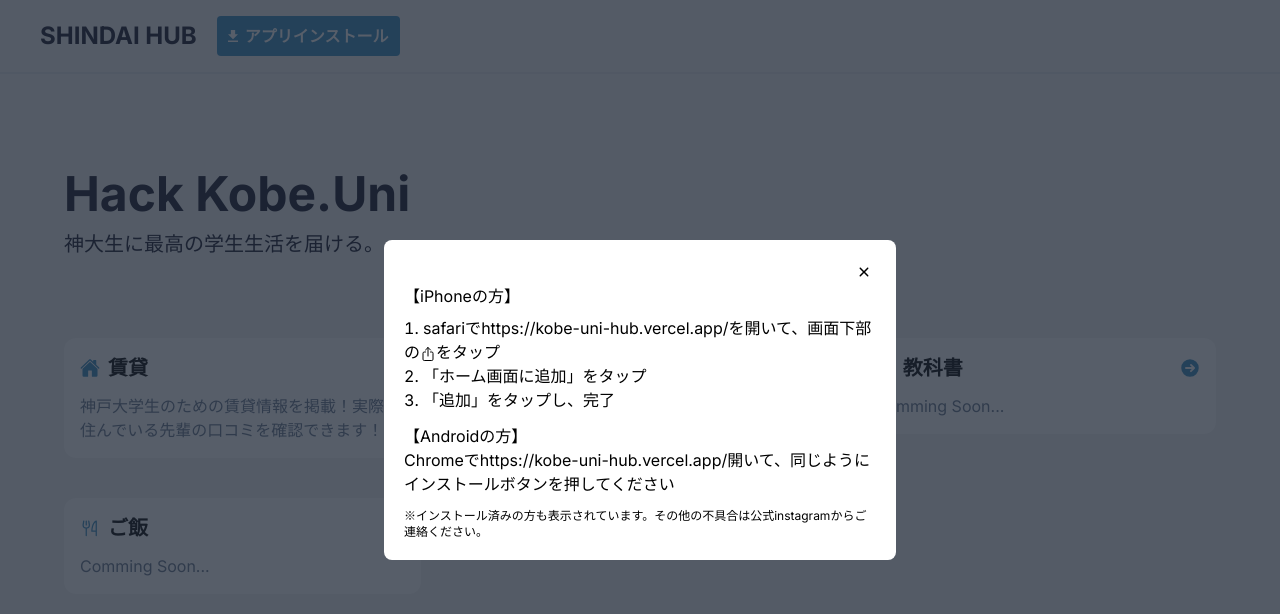
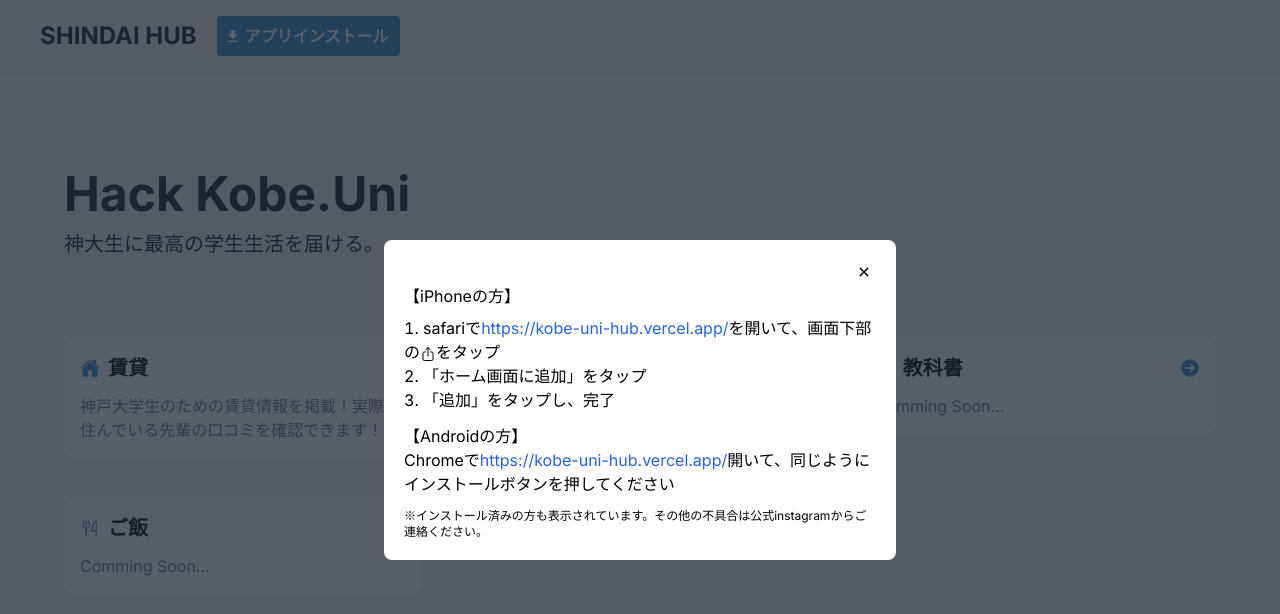
Before and after one commit to A4-dev-team/shindaihub, a Next.js app: page / in a window 1280 px wide. Both pictures are taken after a click on the button "アプリインストール". Shown: the top 614 px of the page. Built offline with nearby package versions, Linux system fonts and the light colour scheme.

Commit message:
URLを青くした

```diff
--- a/components/header.tsx
+++ b/components/header.tsx
@@ -76,7 +76,7 @@ const InstallButton = () => {
                             </p>
                             <ol className="list-decimal list-inside my-2">
                                 <li>
-                                    safariで<Link href={url}>{url}</Link>を開いて、画面下部の
+                                    safariで<Link href={url} className="text-blue-600">{url}</Link>を開いて、画面下部の
                                     <IoShareOutline className="inline" />
                                     をタップ
                                 </li>
@@ -86,7 +86,7 @@ const InstallButton = () => {
                             <p className="text-base mt-3">
                               【Androidの方】
                             </p>
-                                Chromeで<Link href={url}>{url}</Link>開いて、同じようにインストールボタンを押してください
+                                Chromeで<Link href={url} className="text-blue-600">{url}</Link>開いて、同じようにインストールボタンを押してください
                         </div>
                         <div className="text-xs">
                             ※インストール済みの方も表示されています。その他の不具合は公式instagramからご連絡ください。
```
